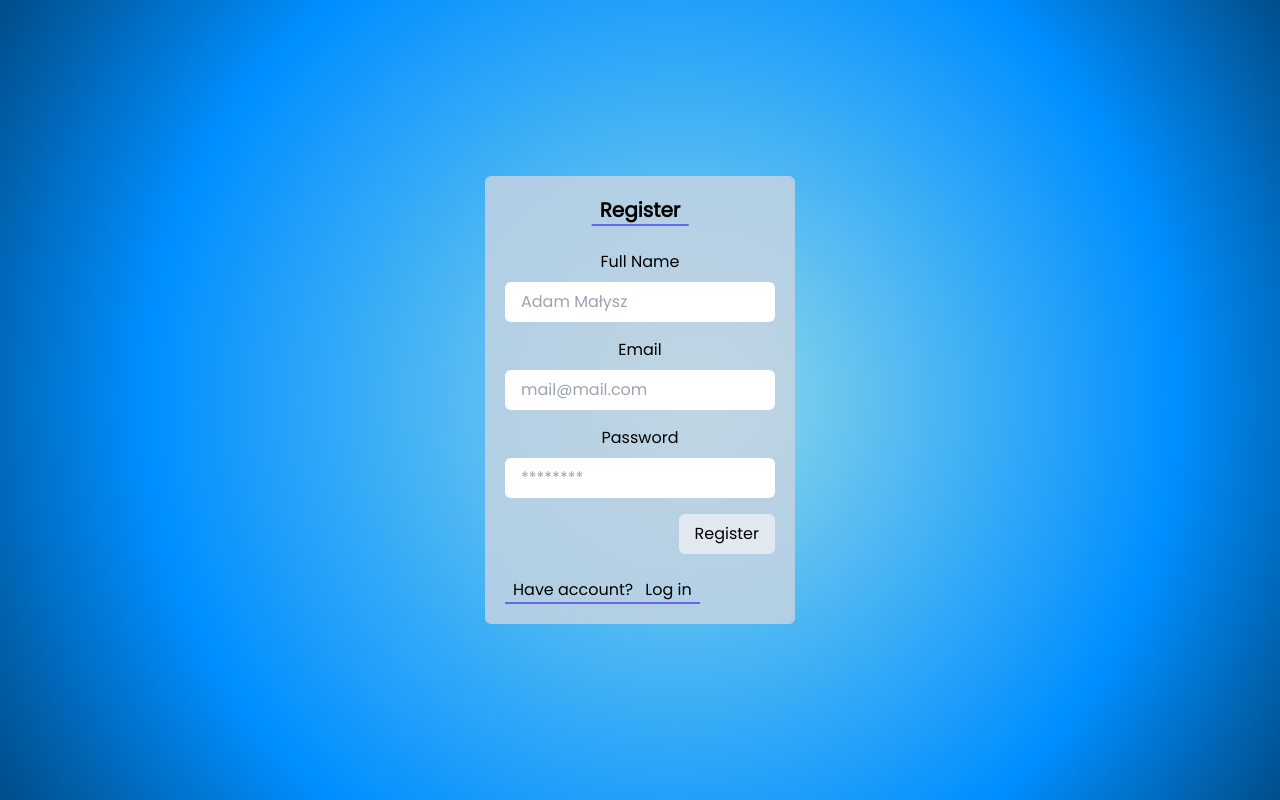
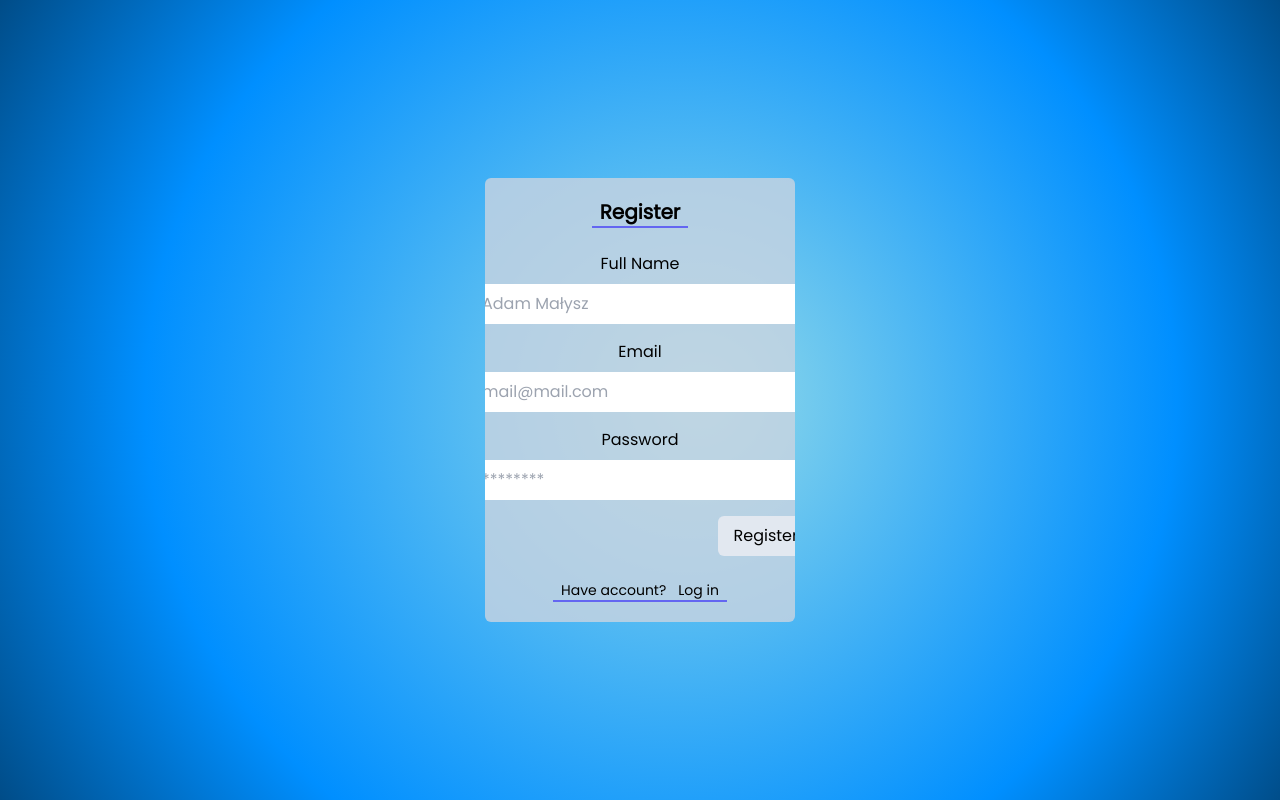
Before and after one commit to Arek1997/Chat-app, a Next.js app: page /register in a window 1280 px wide. Built offline with nearby package versions, Linux system fonts and the light colour scheme; no server answers; what prettier-plugin-tailwindcss would draw is missing.

Commit message:
Change style in AuthForm

```diff
--- a/components/authForm/AuthForm.tsx
+++ b/components/authForm/AuthForm.tsx
@@ -19,9 +19,9 @@ const AuthForm = ({ title }: Props) => {
 			<Head>
 				<title>{isLogInRoute ? 'Login' : 'Register'}</title>
 			</Head>
-			<section className='fade-in-from-bottom relative w-[280px] overflow-hidden rounded-md bg-slate-300/80 p-5 sm:w-[310px]'>
+			<section className='fade-in-from-bottom flex w-[280px] flex-col items-center overflow-hidden rounded-md bg-slate-300/80 p-5 sm:w-[310px]'>
 				{isLoading && <LoadingSpinner />}
-				<h2 className='ml-[50%] inline-block -translate-x-1/2 border-b-2 border-indigo-500 px-2 text-center text-xl font-semibold'>
+				<h2 className='border-b-2 border-indigo-500 px-2 text-xl font-semibold'>
 					{title}
 				</h2>
 				<Form
@@ -29,7 +29,7 @@ const AuthForm = ({ title }: Props) => {
 					isLogInRoute={isLogInRoute}
 					setIsLoading={setIsLoading}
 				/>
-				<p className='inline-block border-b-2 border-indigo-500 px-2'>
+				<p className='border-b-2 border-indigo-500 px-2 text-sm'>
 					{isLogInRoute ? 'Have not account?' : 'Have account?'}
 					<Link
 						className='pl-3 transition-opacity hover:opacity-80'
```
